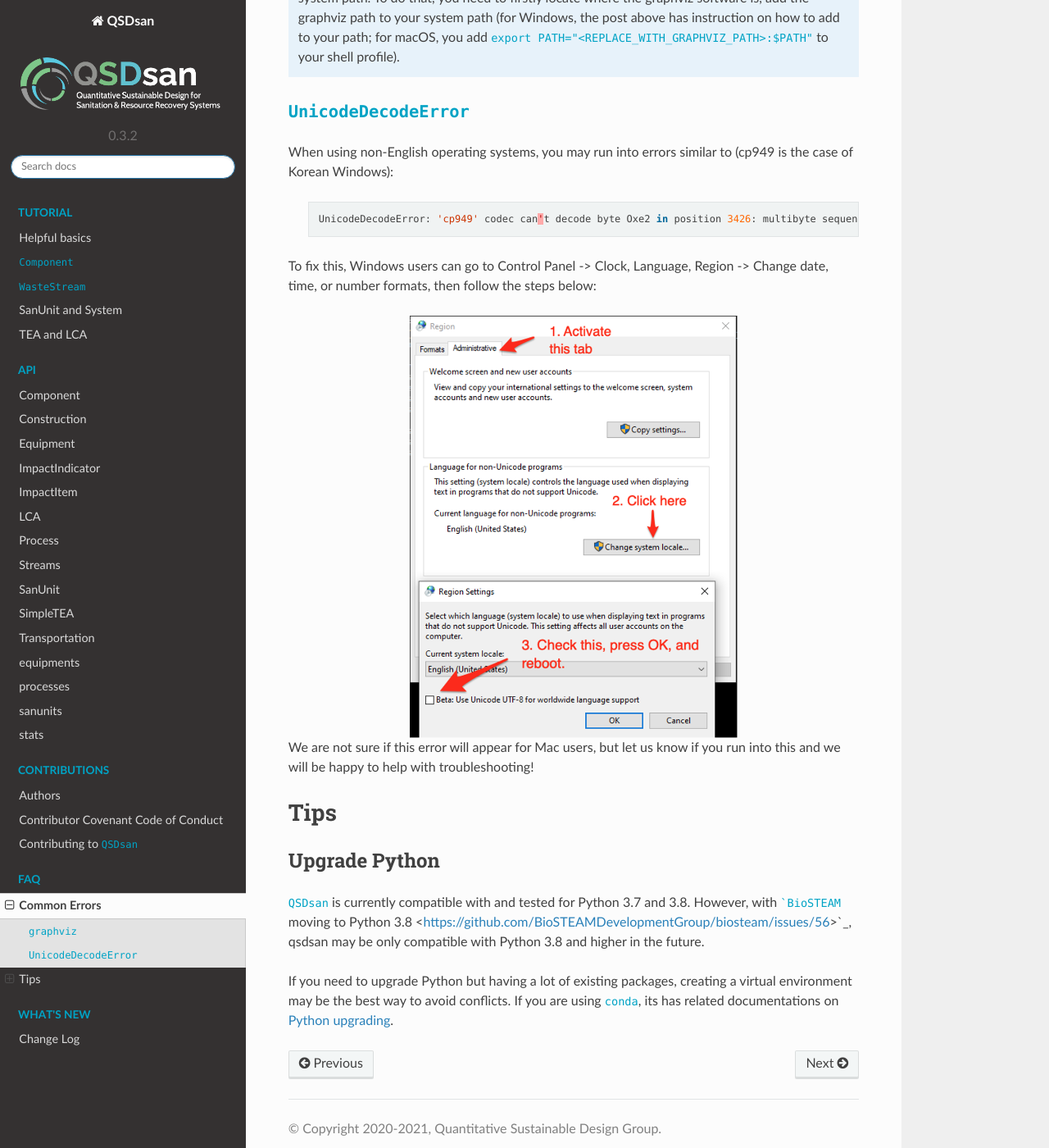
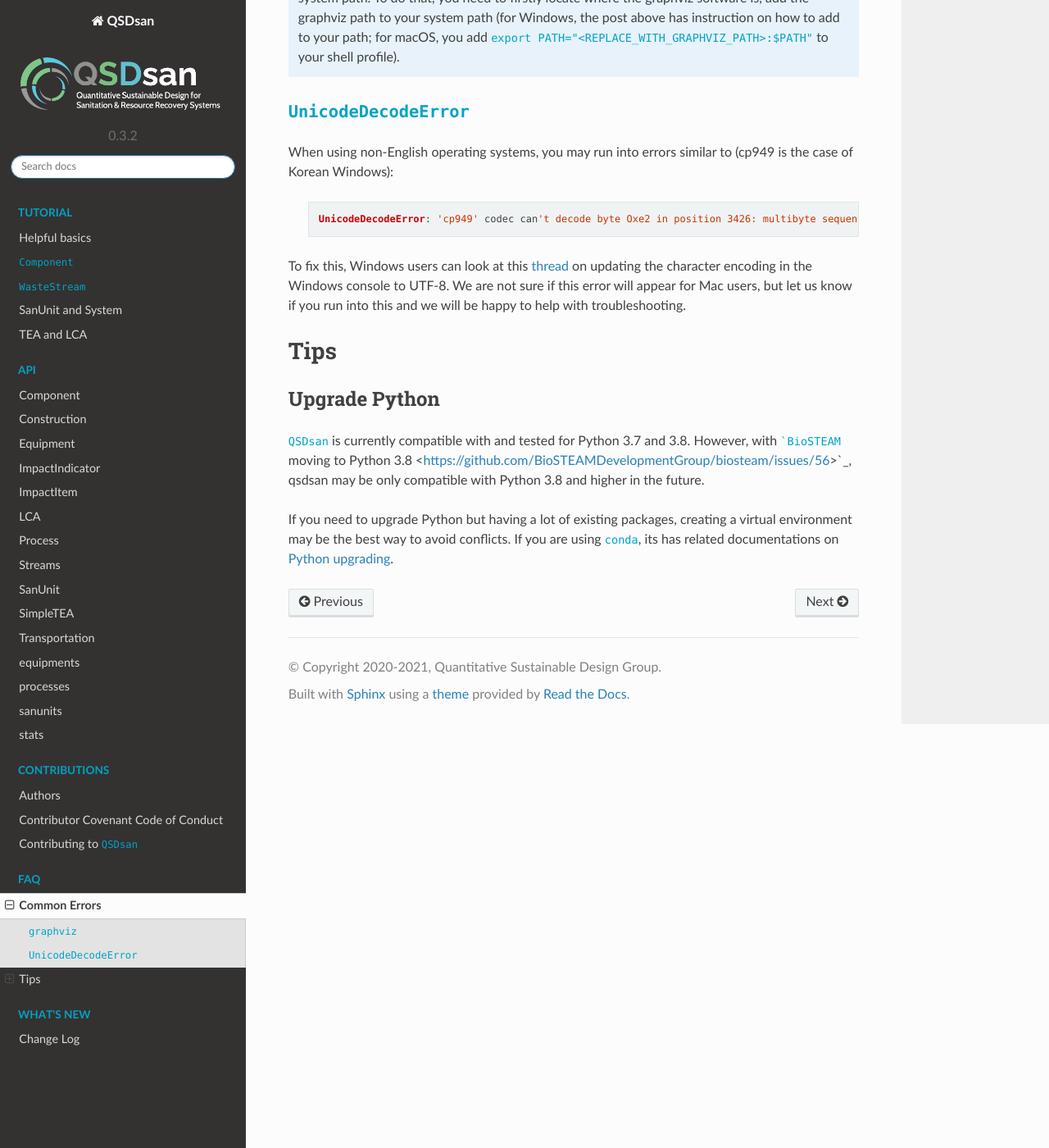
Before and after one commit to QSD-Group/QSDsan, a Sphinx documentation site: the page built from docs/source/FAQ.rst, in a window 1280 px wide and 1400 px high, scrolled down 951 px. Shown: the whole window at 82% size. Built offline with Sphinx 7.4.7 and the Read the Docs theme 2.0.0, drawn with Linux system fonts in a browser that asks for light colours; pages that are not in the unit, such as notebooks, are missing from menus; some of the changed text lies outside the part shown.

Commit message:
update docs

```diff
--- a/docs/source/FAQ.rst
+++ b/docs/source/FAQ.rst
@@ -13,7 +13,7 @@ When using :func:`diagram`, if you run into a ``graphviz`` error similar to:
 
 or
 
-   .. code:: bash
+   .. code::
 
        ExecutableNotFound: failed to execute ['dot', '-Kdot', '-Tpng'], make sure the Graphviz executables are on your systems' PATH
 
@@ -25,14 +25,14 @@ or if you cannot get any diagram at all. It is likely that your ``graphviz`` is
 
 This `post <https://stackoverflow.com/questions/35064304/runtimeerror-make-sure-the-graphviz-executables-are-on-your-systems-path-aft>`_ provides a lot of useful information, and this normally can be solved by:
 
-    .. code:: bash
+    .. code::
 
        conda install graphviz # if you are using conda
 
 
 or
 
-    .. code:: bash
+    .. code::
 
        brew install graphviz # if you are using brew
 
@@ -46,19 +46,12 @@ or
 ----------------------
 When using non-English operating systems, you may run into errors similar to (cp949 is the case of Korean Windows):
 
-   .. code:: bash
+   .. code::
 
        UnicodeDecodeError: 'cp949' codec can't decode byte Oxe2 in position 3426: multibyte sequence
 
 
-To fix this, Windows users can go to Control Panel -> Clock, Language, Region -> Change date, time, or number formats, then follow the steps below:
-
-.. figure:: ./images/unicode.png
-   :width: 400
-   :align: center
-
-
-We are not sure if this error will appear for Mac users, but let us know if you run into this and we will be happy to help with troubleshooting!
+To fix this, Windows users can look at this `thread <https://stackoverflow.com/questions/57131654/using-utf-8-encoding-chcp-65001-in-command-prompt-windows-powershell-window>`_ on updating the character encoding in the Windows console to UTF-8. We are not sure if this error will appear for Mac users, but let us know if you run into this and we will be happy to help with troubleshooting.
 
 
 Tips
```
Also changed, not shown: docs/source/images/unicode.png (deleted), docs/source/tutorials/Component.ipynb, docs/source/tutorials/Helpful_Basics.ipynb.
